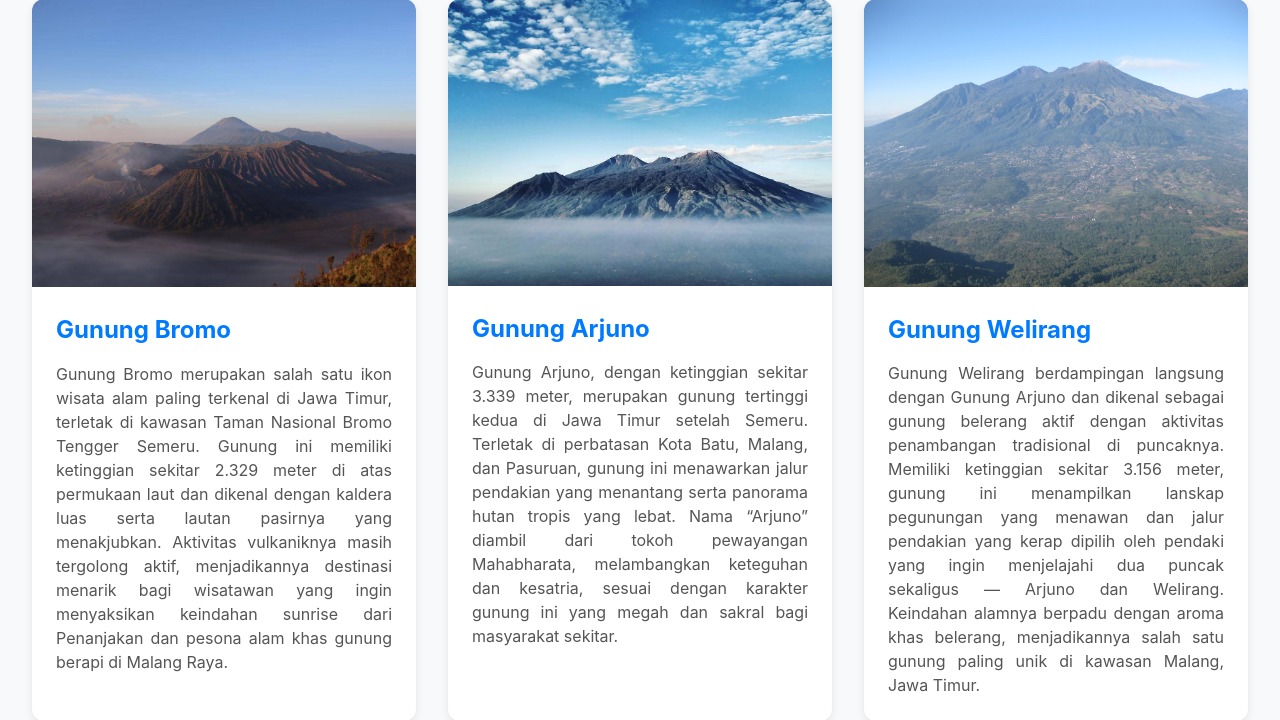
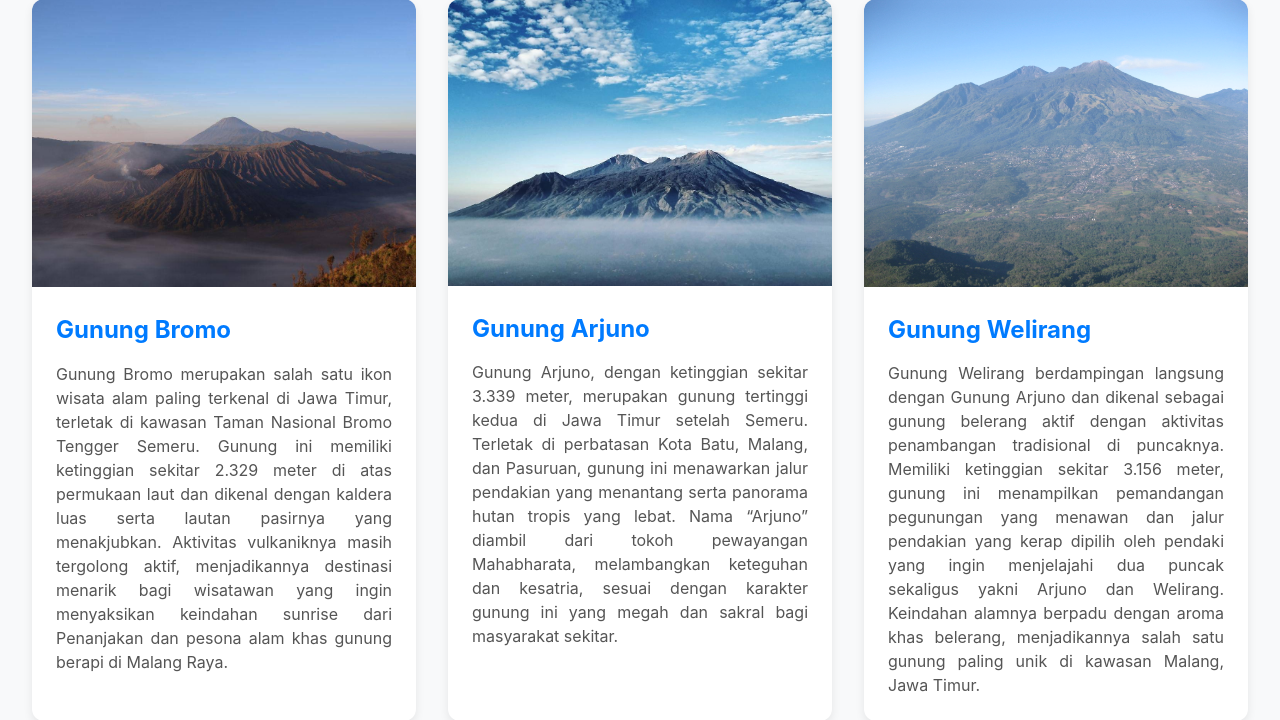
Before and after one commit to AzharFkh/Monitoring_Gunung_Arjuno_Welirang, a Flask app: page / in a window 1280 px wide. Shown: the part 103-823 px from the top of the page. Run offline with Flask 3, Linux system fonts and the light colour scheme.

Commit message:
Version 1.1

```diff
--- a/templates/index.html
+++ b/templates/index.html
@@ -43,8 +43,8 @@
       <h2>Gunung Welirang</h2>
       <p>Gunung Welirang berdampingan langsung dengan Gunung Arjuno dan dikenal sebagai gunung
         belerang aktif dengan aktivitas penambangan tradisional di puncaknya. Memiliki ketinggian sekitar 3.156
-        meter, gunung ini menampilkan lanskap pegunungan yang menawan dan jalur pendakian yang kerap dipilih
-        oleh pendaki yang ingin menjelajahi dua puncak sekaligus — Arjuno dan Welirang. Keindahan alamnya
+        meter, gunung ini menampilkan pemandangan pegunungan yang menawan dan jalur pendakian yang kerap dipilih
+        oleh pendaki yang ingin menjelajahi dua puncak sekaligus yakni Arjuno dan Welirang. Keindahan alamnya
         berpadu dengan aroma khas belerang, menjadikannya salah satu gunung paling unik di kawasan Malang, Jawa Timur.
       </p>
     </div>
```
